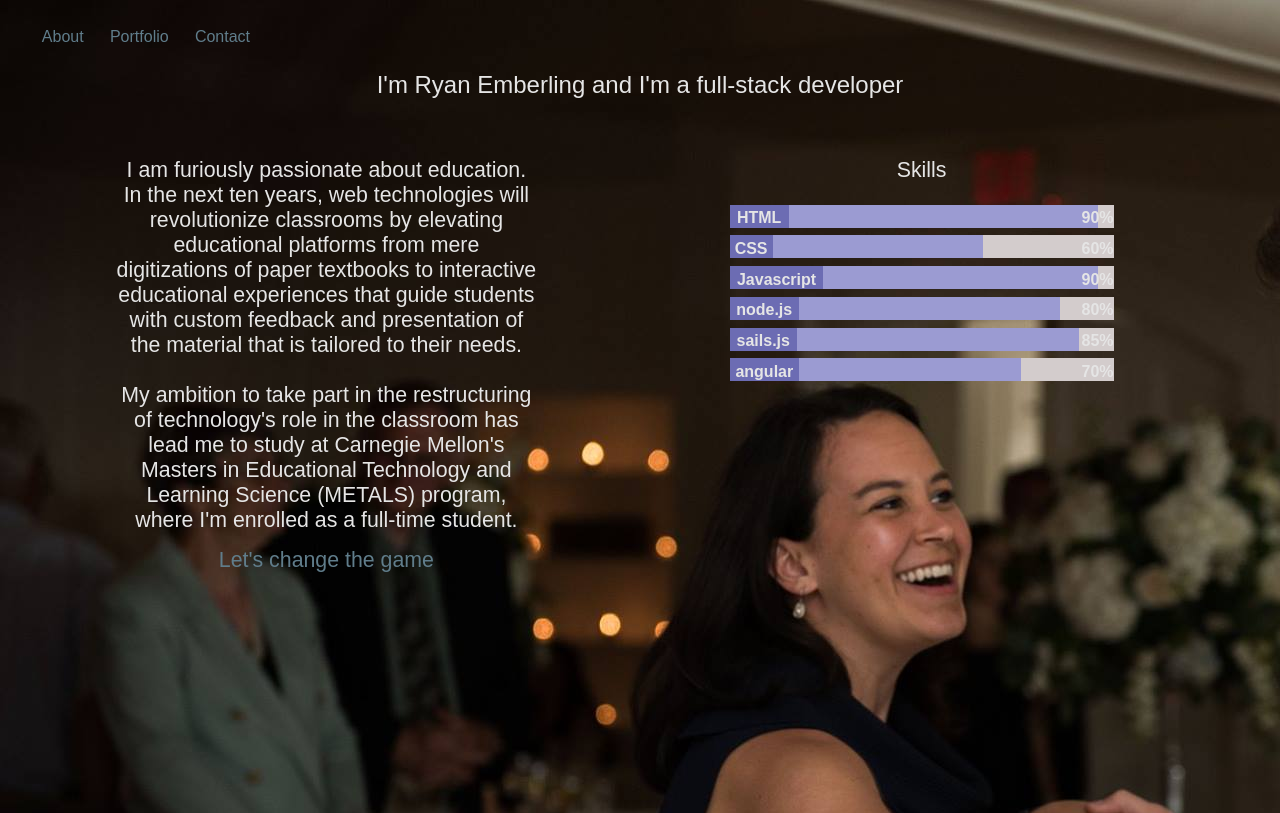
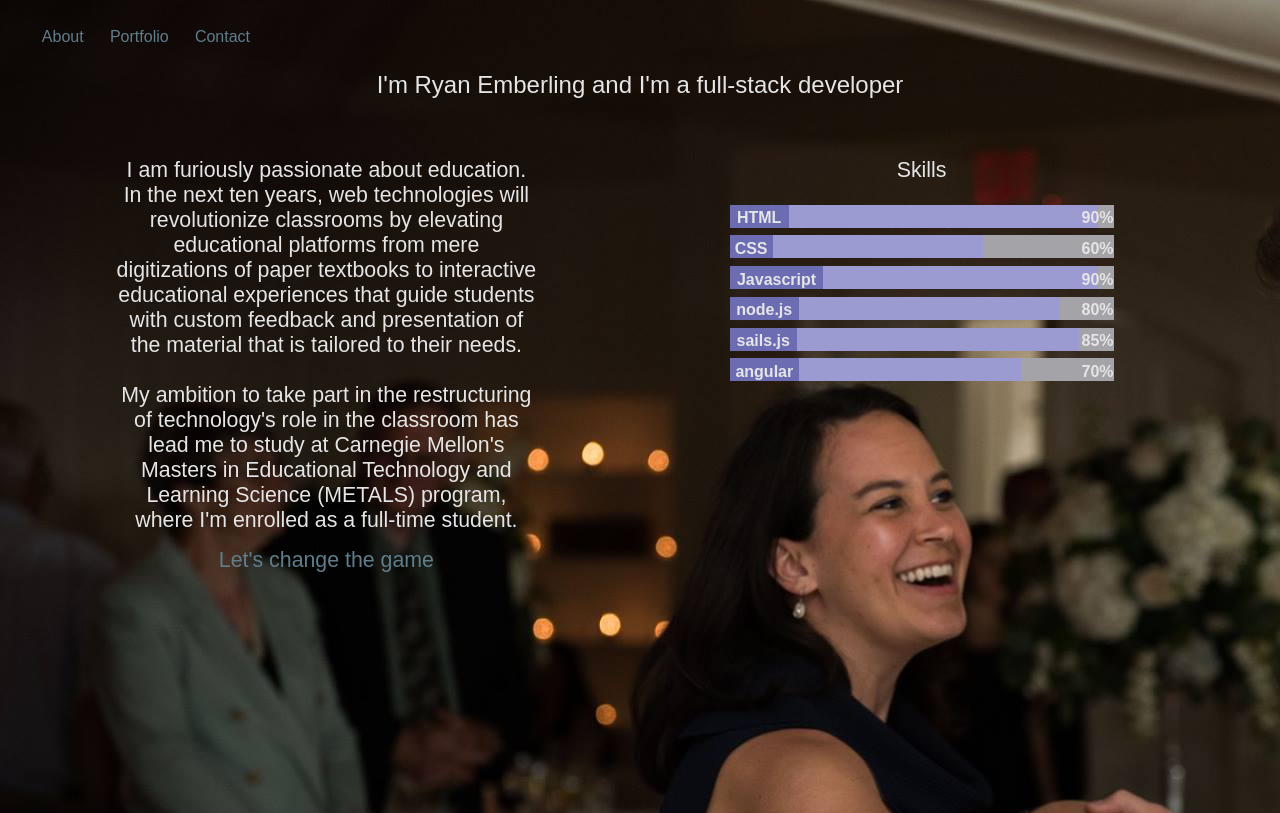
Before and after one commit to itsalaidbacklife/personal_website, an Angular app: page / in a window 1280 px wide. Shown: the top 813 px of the page. Built offline with nearby package versions, Linux system fonts and the light colour scheme.

Commit message:
Updated skill bar containercolor for legibility

```diff
--- a/src/app/skillbar/skillbar.component.css
+++ b/src/app/skillbar/skillbar.component.css
@@ -2,7 +2,7 @@
 	display: block;
 	position: relative;
 	width: 100%;
-	background-color: #D3CCCC;
+	background-color: #A4A3A8;
 	margin-top: 2%;
 }
 .bar-fill {
```
